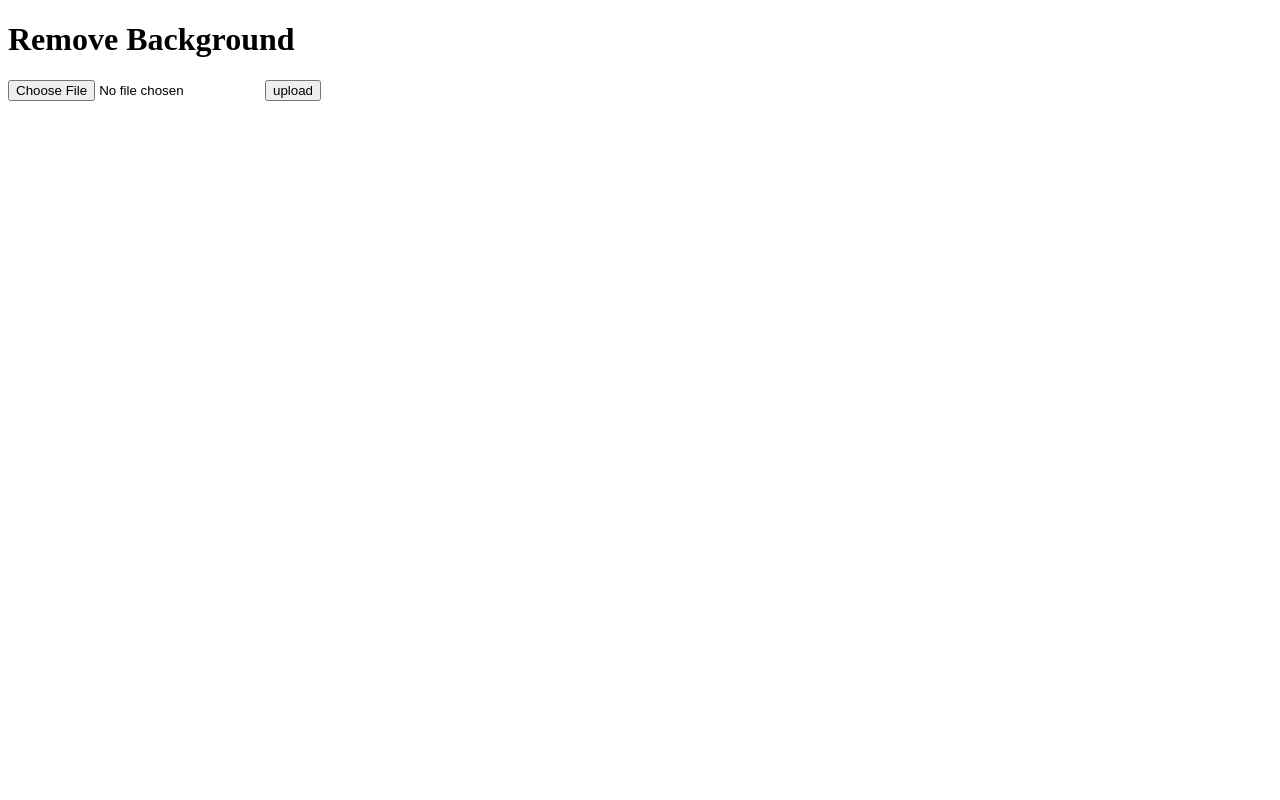
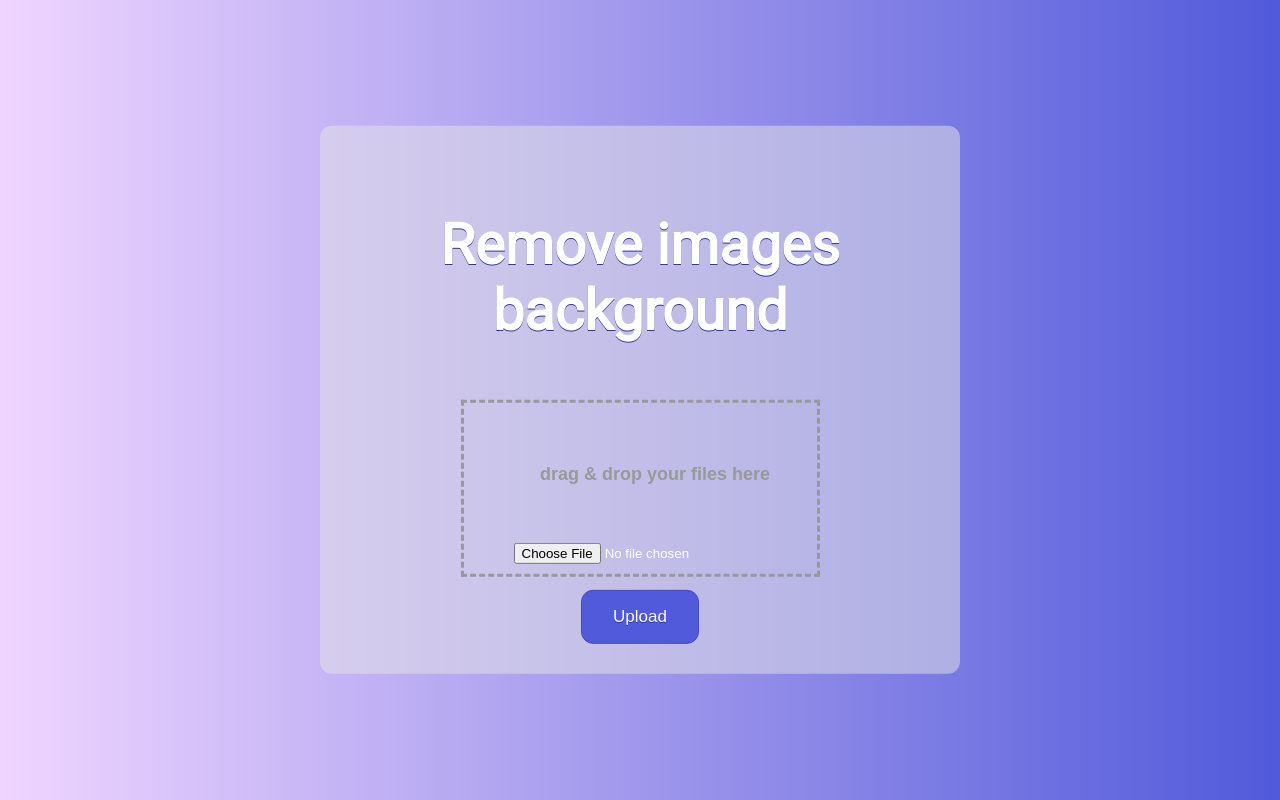
Before and after one commit to turbosnute/rembg-webui, a plain HTML site: page website/index.html in a window 1280 px wide. Drawn offline with Linux system fonts and the light colour scheme.

Commit message:
nicer landing page

```diff
--- a/website/index.html
+++ b/website/index.html
@@ -1,13 +1,84 @@
 <!DOCTYPE html>
 <html>
+    <head>
+        <link rel="stylesheet"
+        href="https://fonts.googleapis.com/css?family=Roboto">
+        <style>
+            body {
+                font-family: 'Roboto', serif;
+                color:#fff;
+                font-size: 48px;
+                background: linear-gradient(90deg, #efd5ff 0%, #515ada 100%);
+                background-size: auto;
+                text-shadow:0px 1px 0px #33398b;
+            }
+            #box {
+                background-color:rgba(230,230,230,0.5);
+                padding: 30px;
+                max-width:fit-content;
+                position: absolute;
+                left: 50%;
+                top: 50%;
+                -webkit-transform: translate(-50%, -50%);
+                transform: translate(-50%, -50%);
+                border-radius: 12px;
+            }
+            .content {
+                text-align: center;
+            }
+            input[type='file'] {
+                border: 3px dashed #999;
+                padding: 140px 50px 10px 50px;
+                cursor: move;
+                position:relative;
+            }
+            input[type='file']:before {
+                content: "drag & drop your files here";
+                display: block;
+                position: absolute;
+                text-align: center;
+                top: 50%;
+                left: 50%;
+                width: 200px;
+                height: 40px;
+                margin: -25px 0 0 -100px;
+                font-size: 18px;
+                font-weight: bold;
+                color: #999;
+            }
+            .myButton {
+                background-color:#515ada;
+                border-radius:12px;
+                border:1px solid #444cbb;
+                display:inline-block;
+                cursor:pointer;
+                color:#ffffff;
+                font-family:Arial;
+                font-size:17px;
+                padding:16px 31px;
+                text-decoration:none;
+                text-shadow:0px 1px 0px #33398b;
+            }
+            .myButton:hover {
+                background-color:#5cbf2a;
+            }
+            .myButton:active {
+                position:relative;
+                top:1px;
+            }
+        </style>
+    </head>
 <body>
+        <div id="box">
+            <div class="content">
+                <h3>Remove images background</h3>
 
-    <h1>Remove Background</h1>
+                <form action="http://localhost:5000" method="post" enctype="multipart/form-data">
+                    <input type="file" name="file"/><br />
+                    <input type="submit" value="Upload" class="myButton" />
+                </form>
+            </div>
 
-    <form action="http://localhost:5001" method="post" enctype="multipart/form-data">
-        <input type="file" name="file"/>
-        <input type="submit" value="upload"/>
-     </form>
-
+    </div>
 </body>
 </html>
```
